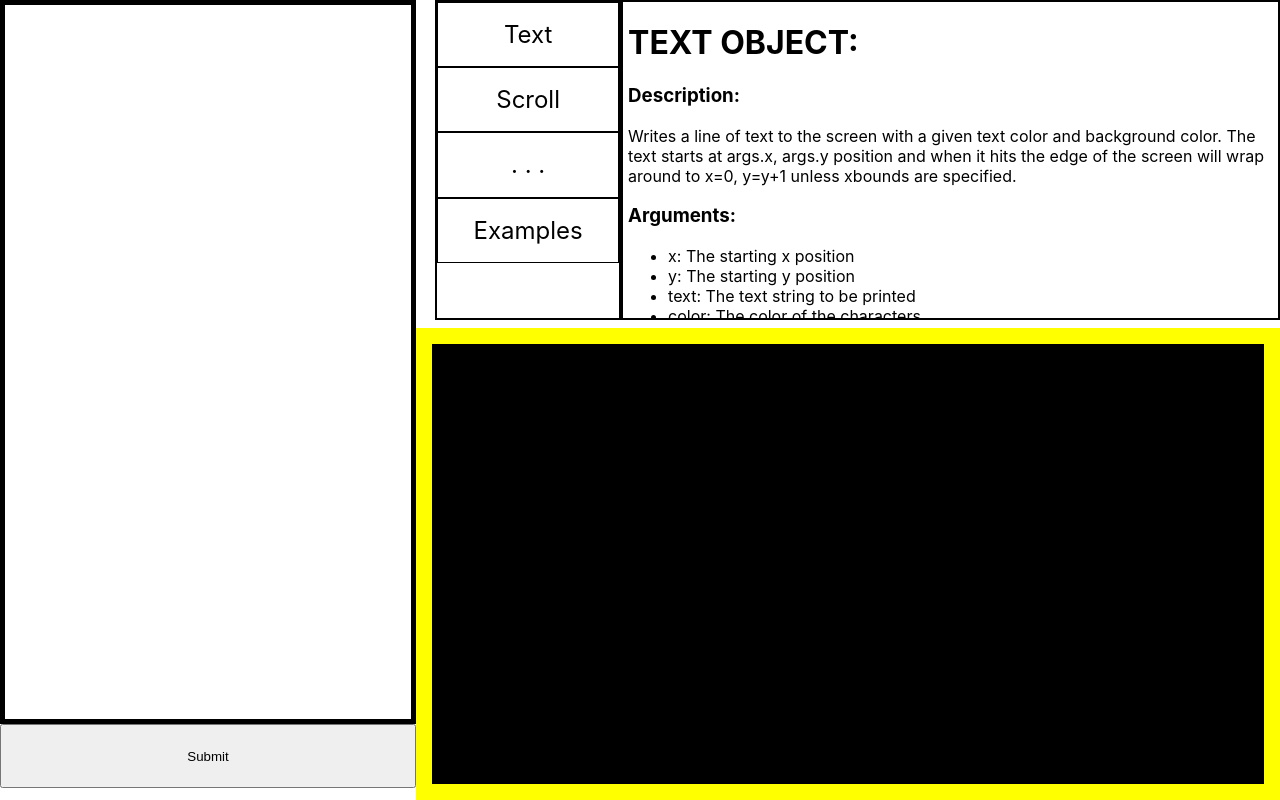
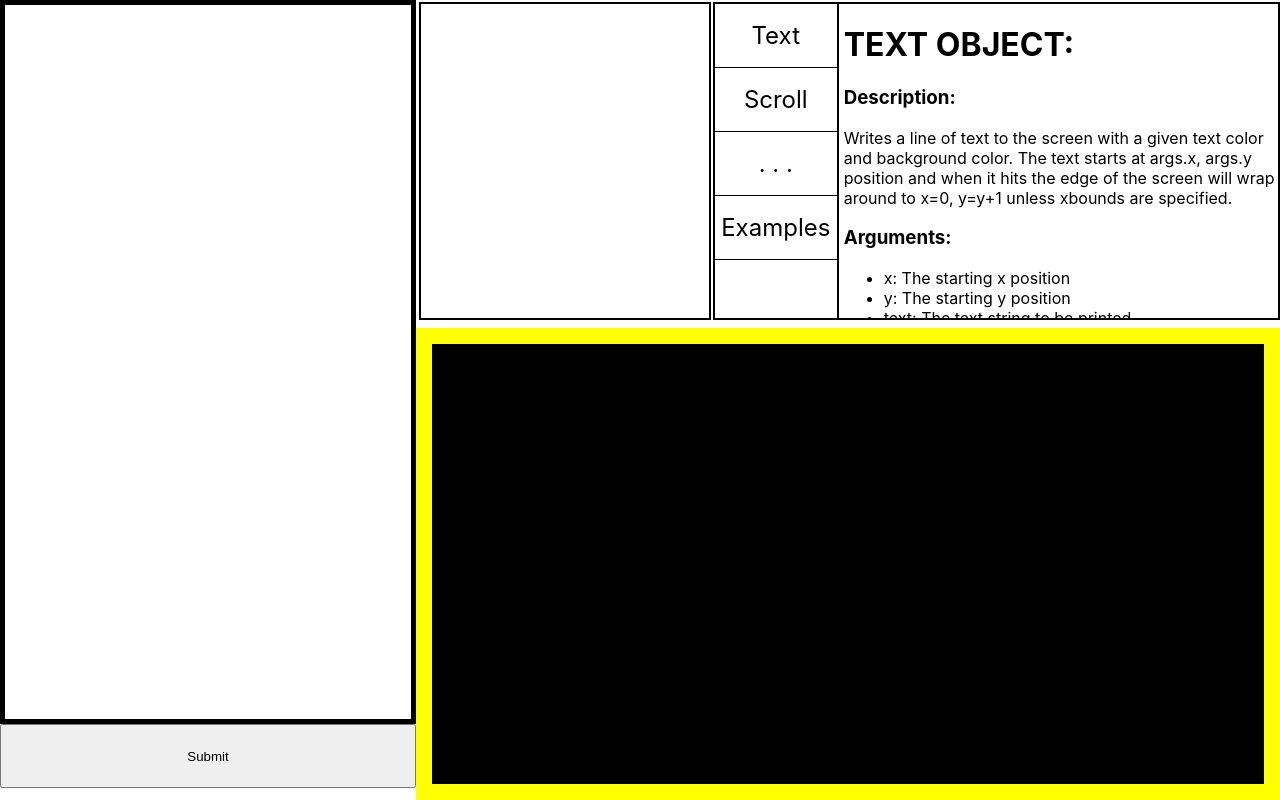
Before and after one commit to Trevor-Johannessen/ColonWebsite, a React (Create React App) app: page / in a window 1280 px wide. Built offline with nearby package versions, Linux system fonts and the light colour scheme.

Commit message:
CSS + Created Directory Component

```diff
--- a/src/App.js
+++ b/src/App.js
@@ -2,6 +2,7 @@ import './App.css';
 import './fonts/MinecraftRegular-Bmg3.otf'
 import Terminal from './components/Terminal/index.js'
 import Dictionary from './components/Dictionary';
+import LocalStorageDirectory from './components/LocalStorageDirectory';
 import React from 'react';
 
 class App extends React.Component{
@@ -14,7 +15,6 @@ class App extends React.Component{
   }
 
 
-
   sendCode = () => {
     let code = document.getElementById("code-input").value;
     console.log('sending code')
@@ -22,18 +22,19 @@ class App extends React.Component{
         instructions: code
       })
     );
-
+    localStorage.setItem('code', code)
   }
 
   render() {
     return (
       <div className="App">
         <div id="left-column">
-          <textarea
-            id="code-input"
-          />
+          <textarea id="code-input">
+            {localStorage.getItem('code')}
+          </textarea>
           <button id="submit-button" onClick={this.sendCode}>Submit</button>
         </div>
+        <LocalStorageDirectory/>
         <Terminal instructions={this.state.instructions}/>
         <Dictionary/>
       </div>
--- a/src/components/Dictionary/Dictionary.css
+++ b/src/components/Dictionary/Dictionary.css
@@ -1,19 +1,23 @@
 #Dictionary{
     position:absolute;
     right:0px;
-    top:0px;
+    top:2px;
     overflow: hidden;
     display: grid;
     grid-template-columns: .22fr .78fr;
-    width: 66vw;
-    height: 40vh;
+    width: 44vw;
+    height: 39.3vh;
+    border-width: 2px;
+    border-color: black;
+    border-style: solid;
 }
 
 
 #Dictionary-Scroll{
     overflow: scroll;
+    border: 0px;
     border-color: black;
-    border-width: 2px;
+    border-right: 2px;
     border-style: solid;
 }
 
@@ -23,8 +27,8 @@
     display: flex;
     align-items: center;
     justify-content: center;
-    border-top:1px;
-    border-width:1px;
+    border: 0px;
+    border-bottom:1px;
     border-color: black;
     border-style:solid;
 }
@@ -34,9 +38,6 @@
 
 #Dictionary-Content{
     overflow: scroll;
-    border-color: black;
-    border-width: 2px;
-    border-style: solid;
     padding-left:5px;
 }
 
--- a/src/components/Dictionary/index.js
+++ b/src/components/Dictionary/index.js
@@ -64,8 +64,8 @@ const pages = [
             <h3>Some example pages to help you get started!</h3>
             <h3>Example 1:</h3>
             <p className='Example-Text'>
-                text: x=20, y=9, text="SUPPORT", color=white, background=blue<br/>
-                scroll: x=20, y=10, text="UKRAINE", speed=5, color=blue, background=yellow
+                scroll: x=20, y=9, text="HELLO", color=yellow, background=blue, speed=5<br/>
+                scroll: x=20, y=10, text="WORLD", speed=5, color=blue, background=yellow
             </p>
         </div>
     )]
--- /dev/null
+++ b/src/components/LocalStorageDirectory/Directory.css
@@ -0,0 +1,12 @@
+#Directory{
+    position:absolute;
+    overflow: hidden;
+    width: 22.5vw;
+    height: 39.3vh;
+    right:44.45vw;
+    top:2px;
+    overflow: scroll;
+    border-color: black;
+    border-width: 2px;
+    border-style: solid;
+}
--- /dev/null
+++ b/src/components/LocalStorageDirectory/index.js
@@ -0,0 +1,23 @@
+import React from 'react';
+import './Directory.css';
+
+
+
+export default class LocalStorageDirectory extends React.Component{
+    constructor(props){
+        super(props);
+        this.state = {}
+
+
+    }
+
+    render(){
+        return(
+            <div
+            id="Directory"
+            key="Dir"
+            >
+            </div>
+        )
+    }
+}
--- a/src/components/Terminal/index.js
+++ b/src/components/Terminal/index.js
@@ -54,6 +54,7 @@ export default class Terminal extends React.Component{
             for(let i in this.state.instructions){
                 //console.log(`Executing ${JSON.stringify(this.state.instructions[i])}`)
                 if(this.state.instructions[i].dynamic){
+                    //console.log(`Scroll = ${this.state.scroll_position}`)
                     this.state.instructions[i].draw(grid, this.state.scroll_position, this.time);
                 }
             }
@@ -77,7 +78,7 @@ export default class Terminal extends React.Component{
             //console.log(`DeltaY = ${event.deltaY}`)
             //console.log(`PrevState = ${prevState.scroll_position}`)
             let newScrollPos = prevState.scroll_position + event.deltaY <= 0 ? 0: prevState.scroll_position + event.deltaY
-            //newScrollPos = newScrollPos+19 > this.state.anchor ? this.state.anchor-19 : newScrollPos;
+            newScrollPos = newScrollPos+19 > this.state.anchor ? this.state.anchor-19 : newScrollPos;
 
 
             return ({
@@ -98,11 +99,13 @@ export default class Terminal extends React.Component{
             let parsed_instructions = parser(this.props.instructions);
 
             let maximum = 19;
-            for(let index in this.props.instructions){
-                if(this.props.instructions[index].y && maximum < this.props.instructions[index].y)
-                    maximum = this.props.instructions[index].y;
+            for(let index in parsed_instructions){
+                console.log(`instruction = ${parsed_instructions[index]}`)
+                console.log(`Comparing ${maximum} to new value ${parsed_instructions[index].y}`)
+                if(parsed_instructions[index].y && maximum < parsed_instructions[index].y)
+                    maximum = parsed_instructions[index].y+1;
             }
-
+            console.log(`maximum = ${maximum}`)
 
             this.setState(prevState => ({
                 grid: this.redraw(parsed_instructions, 0),
@@ -114,17 +117,18 @@ export default class Terminal extends React.Component{
                 anchor: maximum
             }))
         }
+        console.log(`Anchor = ${this.state.anchor}`)
 
     }
 
     componentDidMount(){
         this.myInterval = setInterval(() => {
+
             this.setState(prevState => ({
                 grid: this.nextFrame(prevState.grid),
                 textColor: prevState.textColor,
                 backgroundColor: prevState.backgroundColor,
                 cursor: prevState.cursor,
-                time: prevState.time,
                 instructions: prevState.instructions,
                 scroll_position: prevState.scroll_position
             })
--- a/src/objects/Text.js
+++ b/src/objects/Text.js
@@ -33,7 +33,7 @@ export default class Text{
         let ypos = this.y;
 
         for(let i=0; i<this.str.length; i++){
-            if (ypos >= scroll && ypos < scroll+18 && xpos >= 0 && xpos < 51){ // if first row of text is on screen
+            if (ypos >= scroll && ypos < scroll+19 && xpos >= 0 && xpos < 51){ // if first row of text is on screen
                 grid[ypos-scroll][xpos] = {text: this.str[i], color: this.color, background: this.background}
                 xpos++;
                 if(xpos > 50){
```
